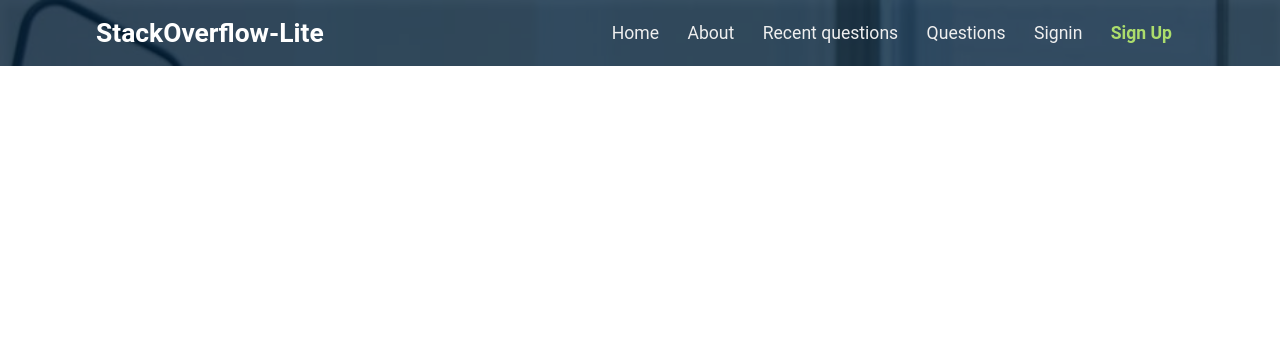
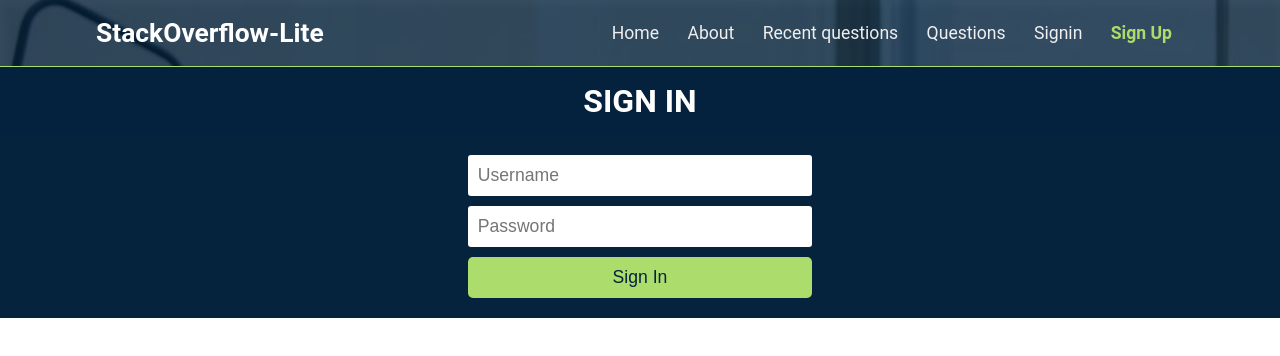
Before and after one commit to davidshare/StackOverflow-lite, a plain HTML site: page UI/login.html in a window 1280 px wide. Drawn offline with Linux system fonts and the light colour scheme.

Commit message:
Create sign in form
Create login form input fields and create styles for the login form

```diff
--- a/UI/css/pages.css
+++ b/UI/css/pages.css
@@ -95,13 +95,13 @@
 				FORMS
 ************************************************/
 
-.register-form{
+.register-form, .signin-form{
 	width:40%;
 	padding:10px;
 	margin:0 auto;
 }
 
-.register-form input, .register-form select, .register-form .pic{
+.register-form input, .register-form select, .register-form .pic, .signin-form input{
 	display:block;
 	width:70%;
 	margin:10px auto;
--- a/UI/login.html
+++ b/UI/login.html
@@ -34,7 +34,14 @@
 			</nav>
 		</div>
 	</header>
-
+	<section class="page-content container-max signin-box">
+		<h1 class="page-title text-white text-center">SIGN IN</h1>
+		<form method="post" action="" class="signin-form">
+			<input type="text" name="username" placeholder="Username">
+			<input type="password" name="paswd" placeholder="Password">
+			<input type="submit" name="submit" class="btn btn-success" value="Sign In">
+		</form>
+	</section>
 	<script src="js/main.js"></script>
 </body>
 </html>
```
